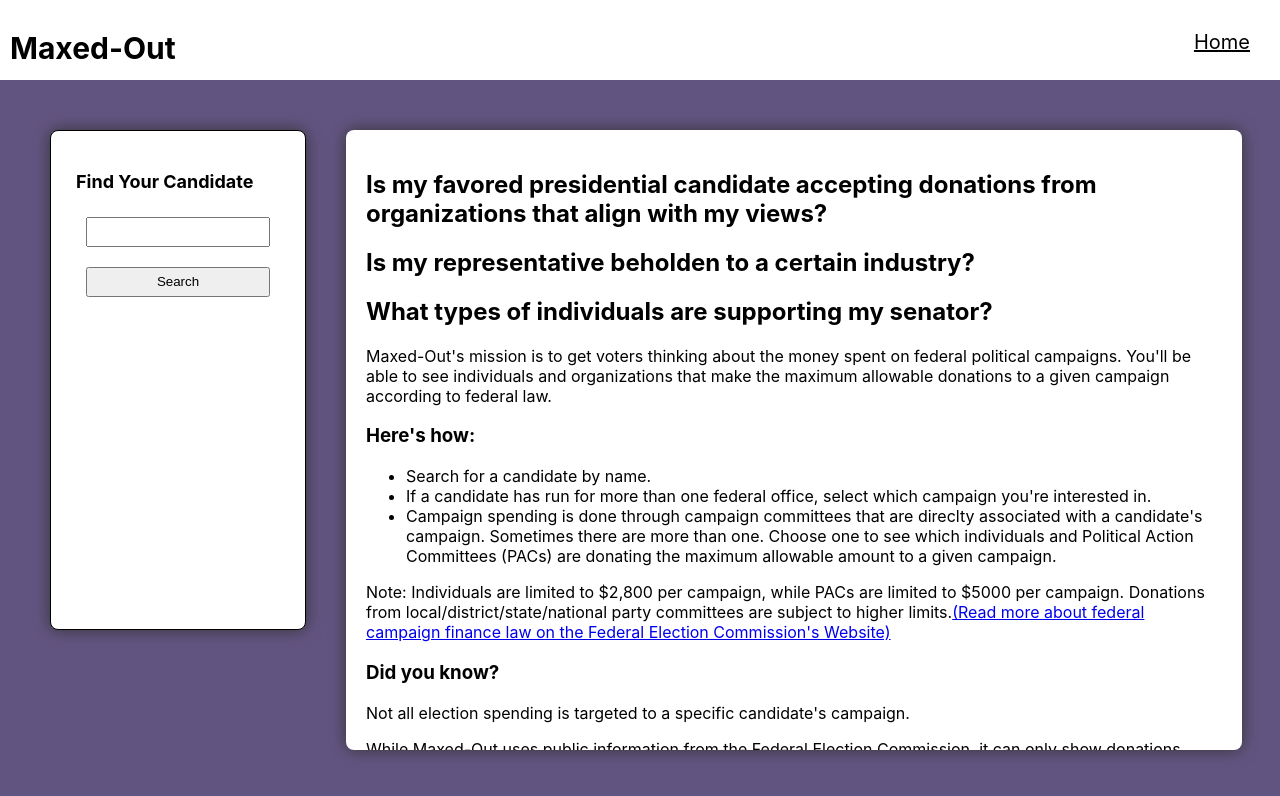
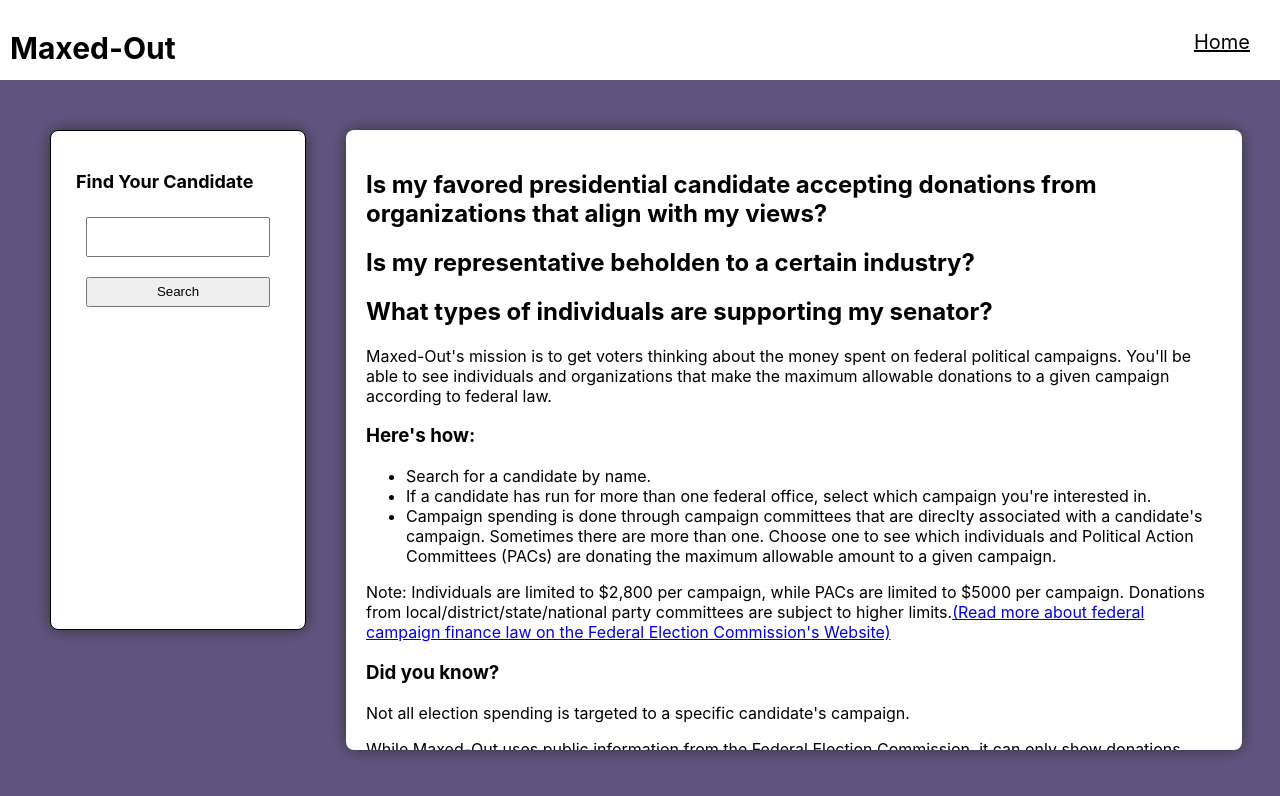
Before and after one commit to bld010/maxed-out, a React (Create React App) app: page / in a window 1280 px wide. Shown: the top 796 px of the page. Built offline with nearby package versions, Linux system fonts and the light colour scheme.

Commit message:
Make search input bar and font bigger

```diff
--- a/src/Containers/SearchForm/SearchForm.scss
+++ b/src/Containers/SearchForm/SearchForm.scss
@@ -5,7 +5,8 @@
 
   & input {
     margin: 10px;
-    height: 30px;
+    height: 40px;
+    font-size: 25px;
   }
 
   & button {
```
